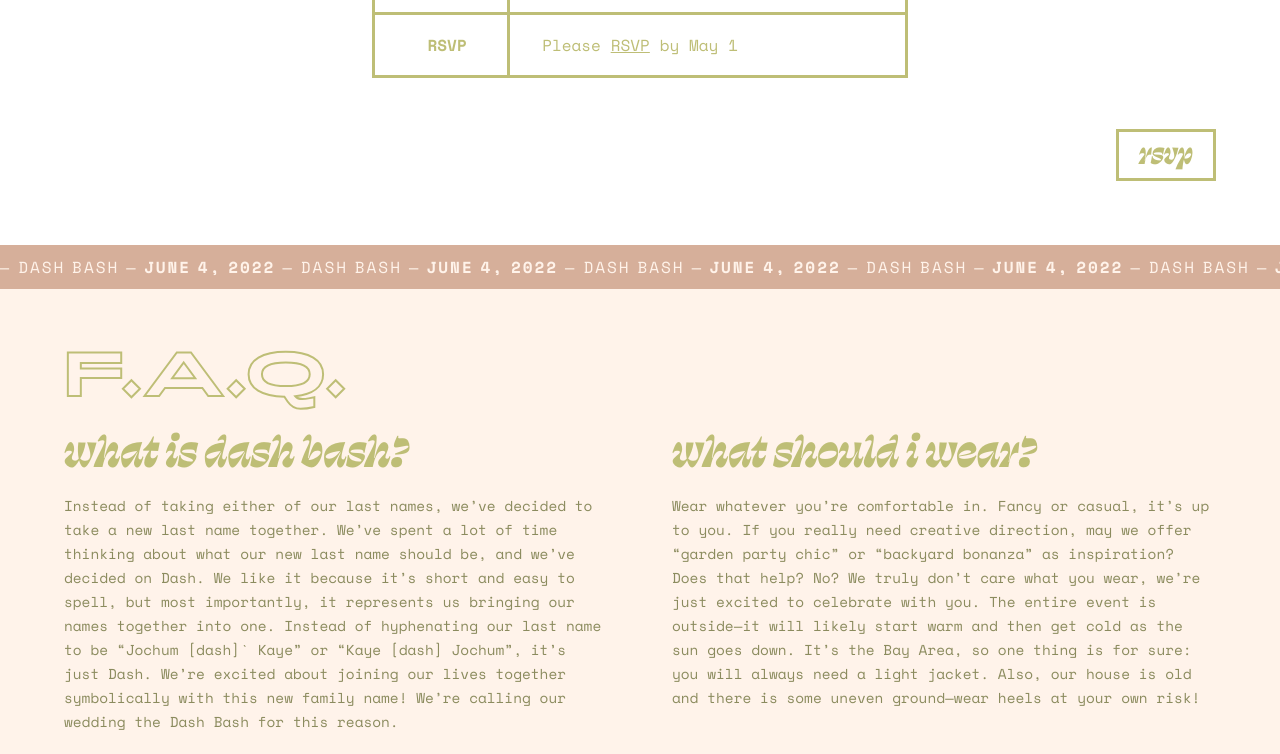
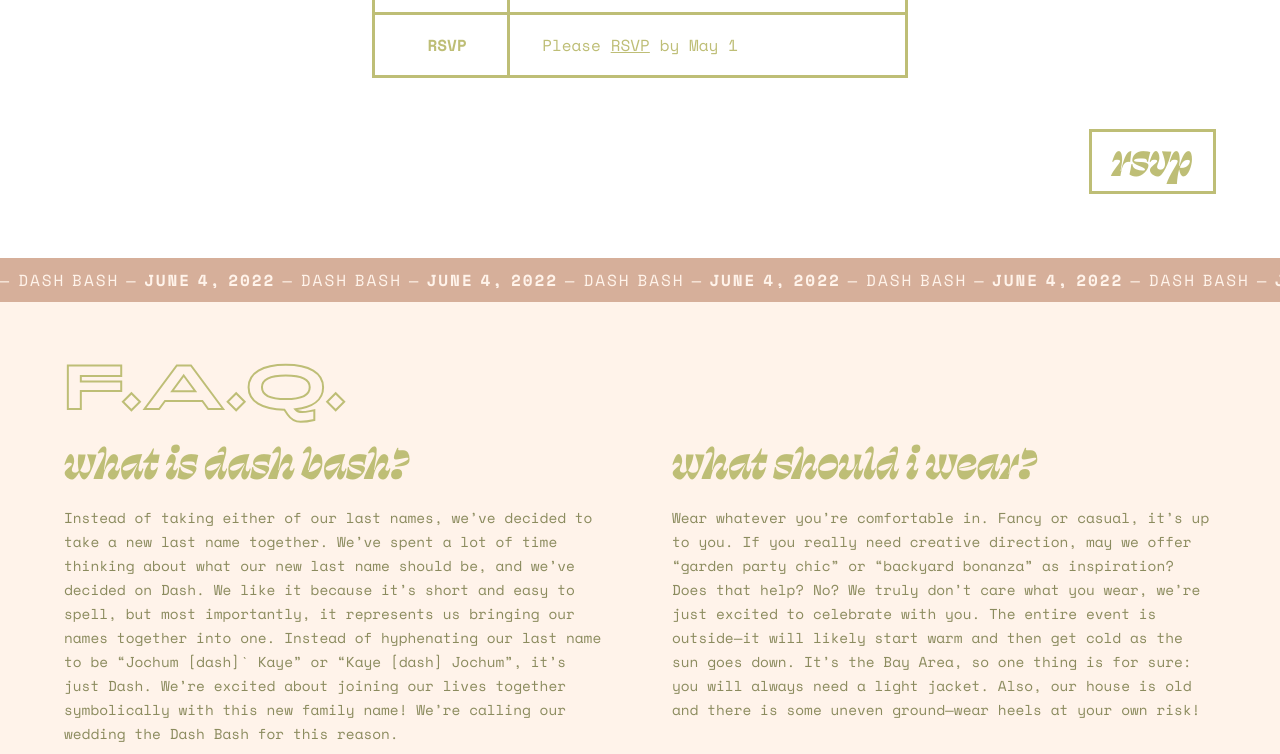
Before and after one commit to greymechanic/dash.wedding, a React (Create React App) app: page / in a window 1280 px wide. Shown: the part 1200-1954 px from the top of the page. Built offline with nearby package versions, Linux system fonts and the light colour scheme.

Commit message:
feedback updates

```diff
--- a/public/index.html
+++ b/public/index.html
@@ -14,7 +14,7 @@
     <title>Dash Bash 2022</title>
   </head>
   <body>
-    <noscript>You need to enable JavaScript to run this app.</noscript>
+    <noscript>Yo you should prob enable JavaScript.</noscript>
     <div id="root" class="page"></div>
   </body>
 </html>
--- a/src/App.scss
+++ b/src/App.scss
@@ -237,7 +237,7 @@ h3 {
   flex-direction: row-reverse;
   a {
     font-family: "Swear-Display-Black-Cilati", "Helvetica", serif;
-    font-size: 2rem;
+    font-size: 3rem;
     line-height: 80%;
     text-decoration: none;
     padding: 8px 20px 12px;
@@ -258,6 +258,7 @@ h3 {
   justify-content: center;
   h3 {
     color: $pink-2;
+    text-align: center;
   }
 }
 
```
Also changed, not shown: public/manifest.json.
